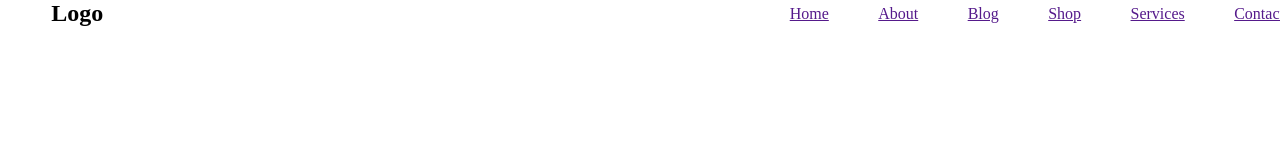
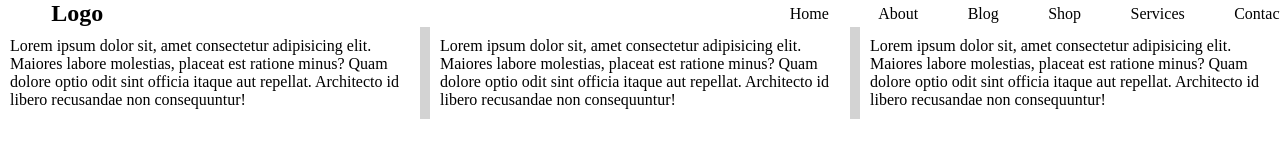
Before and after one commit to ShittuIbrahim00/Git_smoke, a plain HTML site: page index.html in a window 1280 px wide. Drawn offline with Linux system fonts and the light colour scheme.

Commit message:
Added and styled the section

```diff
--- a/index.html
+++ b/index.html
@@ -20,5 +20,16 @@
                 <li><a href="">Contact</a></li>
             </ul>
         </nav>
+            <div class="section1">
+                <div class="col">
+                    Lorem ipsum dolor sit, amet consectetur adipisicing elit. Maiores labore molestias, placeat est ratione minus? Quam dolore optio odit sint officia itaque aut repellat. Architecto id libero recusandae non consequuntur!
+                </div>
+                <div class="col">
+                    Lorem ipsum dolor sit, amet consectetur adipisicing elit. Maiores labore molestias, placeat est ratione minus? Quam dolore optio odit sint officia itaque aut repellat. Architecto id libero recusandae non consequuntur!
+                </div>
+                <div class="col">
+                    Lorem ipsum dolor sit, amet consectetur adipisicing elit. Maiores labore molestias, placeat est ratione minus? Quam dolore optio odit sint officia itaque aut repellat. Architecto id libero recusandae non consequuntur!
+                </div>
+            </div>
 </body>
 </html>
--- a/style.css
+++ b/style.css
@@ -17,6 +17,18 @@
     list-style-type: none;
     padding-right: 19%;
 }
-.texts li {
+.texts li a {
     color: black;
+    text-decoration: none;
 }
+.section1 {
+    display: flex;
+    width: 100%;
+    gap: 10px;
+    background-color: lightgrey;
+}
+.col {
+    background-color: white;
+    padding: 10px;
+    width: 33.3%;
+}
```
